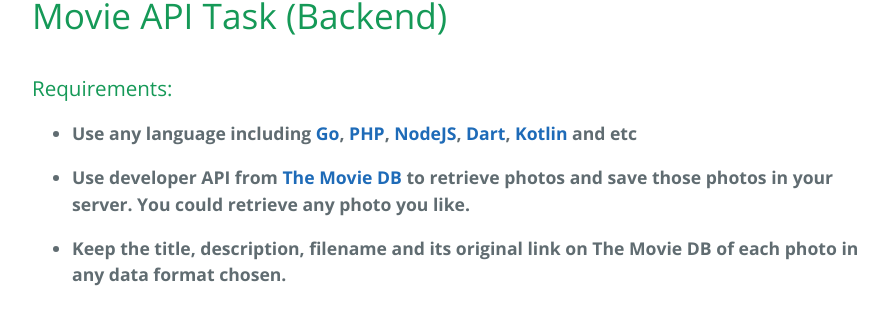
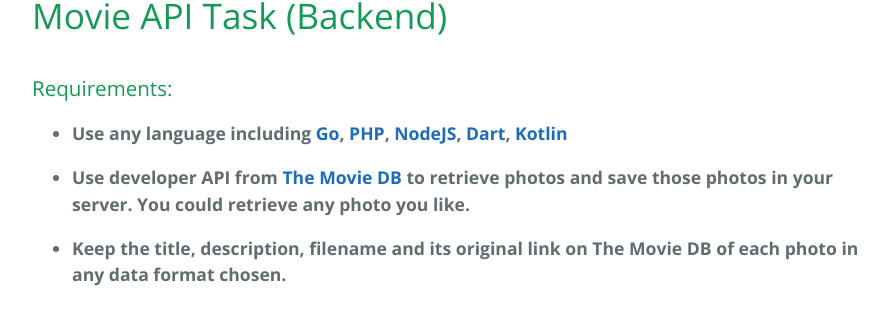
Before and after one commit to RevenueMonster/revenuemonster.github.io, a Jekyll site: the page built from index.md, in a window 1280 px wide and 900 px high, scrolled down 1736 px. Shown: the part 139-448 px from the top of the window, without its empty margins (192-1080 px from the left). Built offline with Jekyll 4.4.1, drawn with Linux system fonts in a browser that asks for light colours; our own code applies the rules of GitHub Pages for plain Markdown files.

Commit message:
chore: clean up

```diff
--- a/index.md
+++ b/index.md
@@ -53,7 +53,7 @@ Once you have made your decision, complete one of the tasks below:
 
 ### Requirements:
 
-- **Use any language including [Go](https://golang.org/), [PHP](https://github.com/php), [NodeJS](https://github.com/nodejs/node), [Dart](https://github.com/dart-lang), [Kotlin](https://github.com/JetBrains/kotlin) and etc**
+- **Use any language including [Go](https://golang.org/), [PHP](https://github.com/php), [NodeJS](https://github.com/nodejs/node), [Dart](https://github.com/dart-lang), [Kotlin](https://github.com/JetBrains/kotlin)**
 
 - **Use developer API from [The Movie DB](https://www.themoviedb.org/documentation/api) to retrieve photos and save those photos in your server. You could retrieve any photo you like.**
 
```
